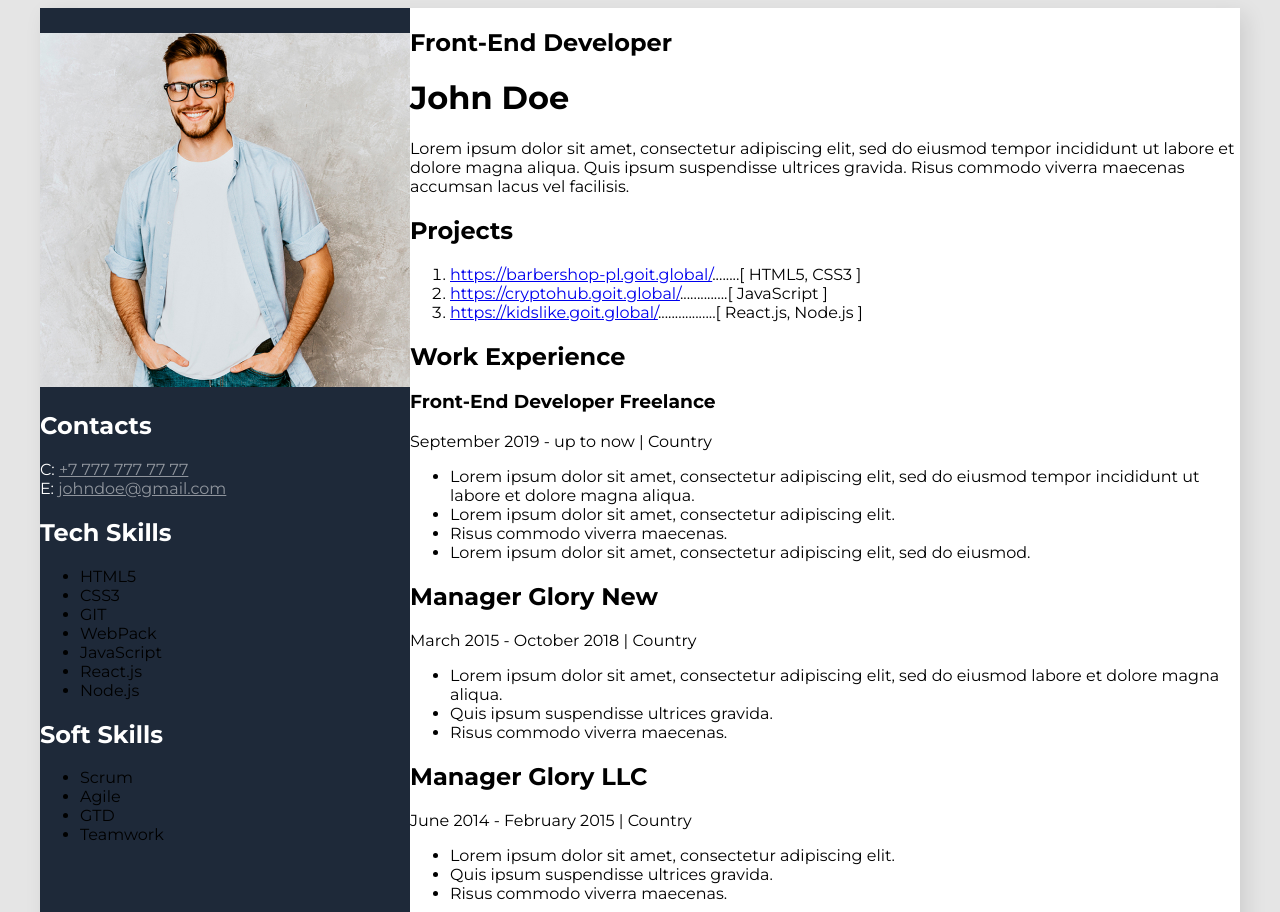
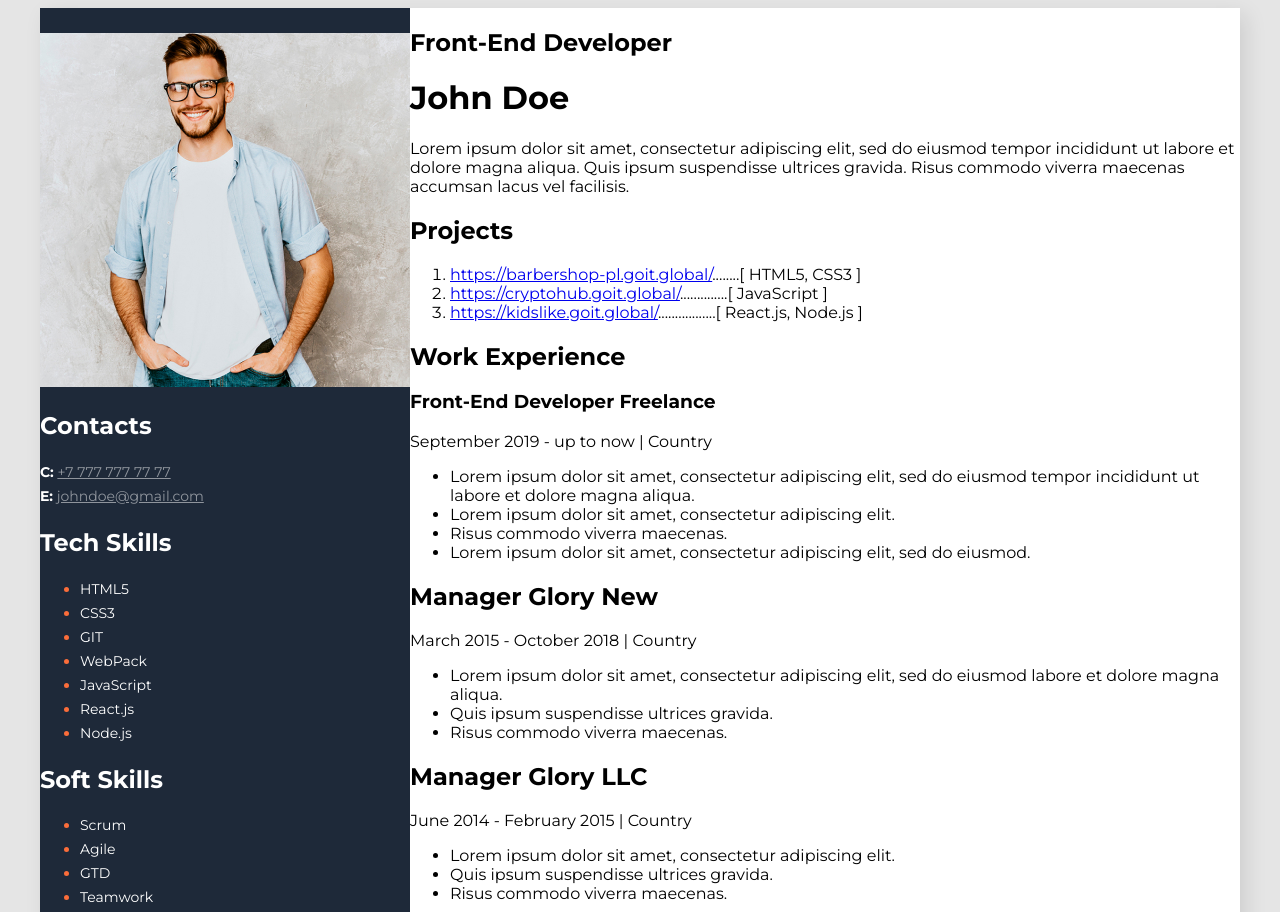
Before and after one commit to termos22/goit-html, a plain HTML site: page cv/index.html in a window 1280 px wide. Shown: the top 912 px of the page. Drawn offline with Linux system fonts and the light colour scheme.

Commit message:
add style to next part of cv

```diff
--- a/cv/index.html
+++ b/cv/index.html
@@ -109,12 +109,12 @@
                 <div>
                     <h2 class="header-secondary">Contacts</h2>
                     <p class="contact-data">
-                        C:
+                        <span class="bold">C:</span>
                         <a class="contact-links" href="tel:+7 777 777 77 77"
                             >+7 777 777 77 77</a
                         >
                         <br />
-                        E:
+                        <span class="bold"> E:</span>
                         <a class="contact-links" href="mailto:johndoe@gmail.com"
                             >johndoe@gmail.com</a
                         >
@@ -122,23 +122,31 @@
                 </div>
                 <div>
                     <h2 class="header-secondary">Tech Skills</h2>
-                    <ul>
-                        <li>HTML5</li>
-                        <li>CSS3</li>
-                        <li>GIT</li>
-                        <li>WebPack</li>
-                        <li>JavaScript</li>
-                        <li>React.js</li>
-                        <li>Node.js</li>
+                    <ul class="list-secondary">
+                        <li><span class="list-secondary-item"> HTML5</span></li>
+                        <li><span class="list-secondary-item">CSS3</span></li>
+                        <li><span class="list-secondary-item">GIT</span></li>
+                        <li>
+                            <span class="list-secondary-item">WebPack</span>
+                        </li>
+                        <li>
+                            <span class="list-secondary-item">JavaScript</span>
+                        </li>
+                        <li>
+                            <span class="list-secondary-item">React.js</span>
+                        </li>
+                        <li>
+                            <span class="list-secondary-item">Node.js</span>
+                        </li>
                     </ul>
                 </div>
                 <div>
                     <h2 class="header-secondary">Soft Skills</h2>
-                    <ul>
-                        <li>Scrum</li>
-                        <li>Agile</li>
-                        <li>GTD</li>
-                        <li>Teamwork</li>
+                    <ul class="list-secondary">
+                        <li><span class="list-secondary-item">Scrum</span></li>
+                        <li><span class="list-secondary-item">Agile</span></li>
+                        <li><span class="list-secondary-item">GTD</span></li>
+                        <li><span class="list-secondary-item">Teamwork</span></li>
                     </ul>
                 </div>
             </aside>
--- a/cv/style.css
+++ b/cv/style.css
@@ -23,8 +23,26 @@ aside {
 }
 .contact-data {
     color: #ffffff;
+    font-size: 14px;
+    line-height: 24px;
+}
+.bold {
+    color: #ffffff;
+    font-weight: 700;
 }
 .contact-links {
     color: #ffffff;
+    font-size: 14px;
+    line-height: 24px;
     opacity: 0.5;
 }
+.list-secondary {
+    color: #fb6d3a;
+    font-size: 14px;
+    line-height: 24px;
+}
+.list-secondary-item {
+    color: #ffffff;
+    font-size: 14px;
+    line-height: 24px;
+}
```
Also changed, not shown: 1 other file.
